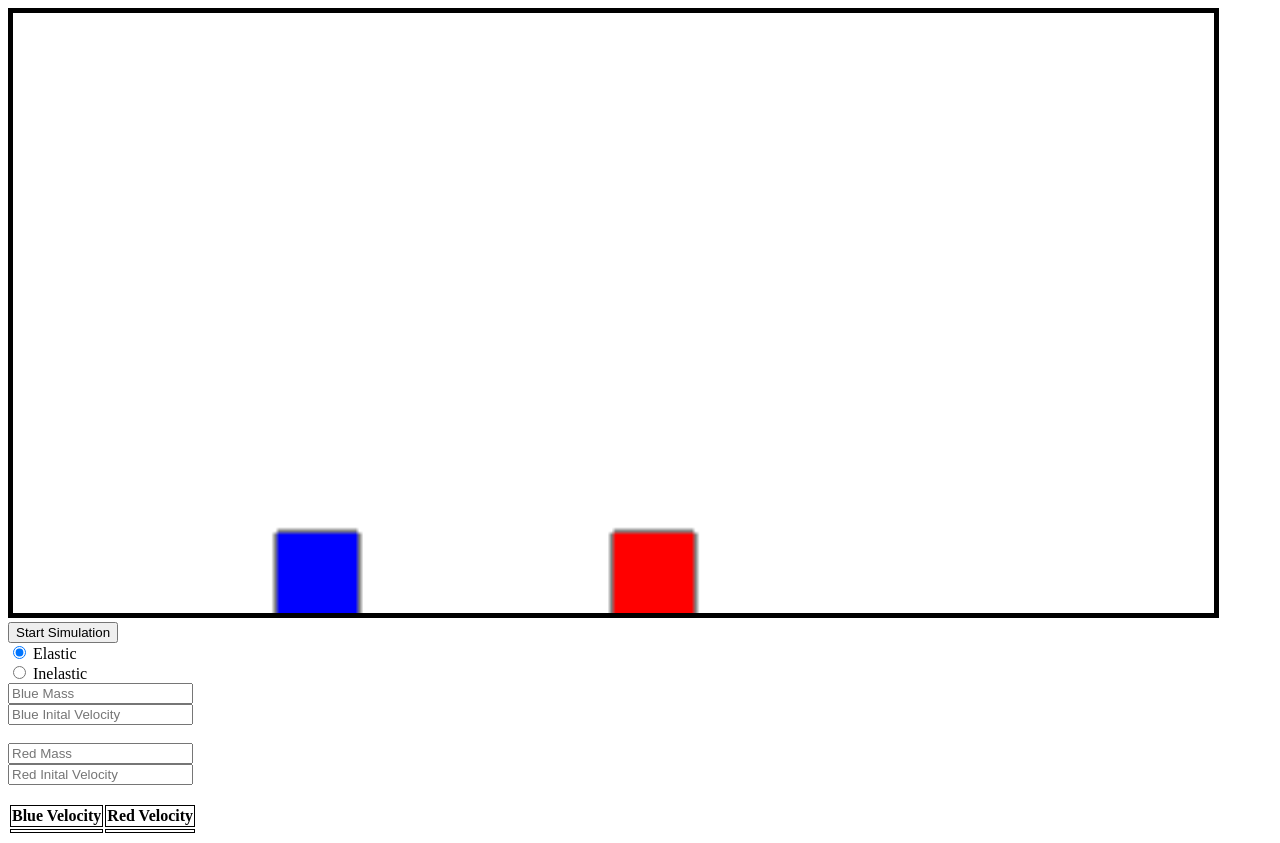
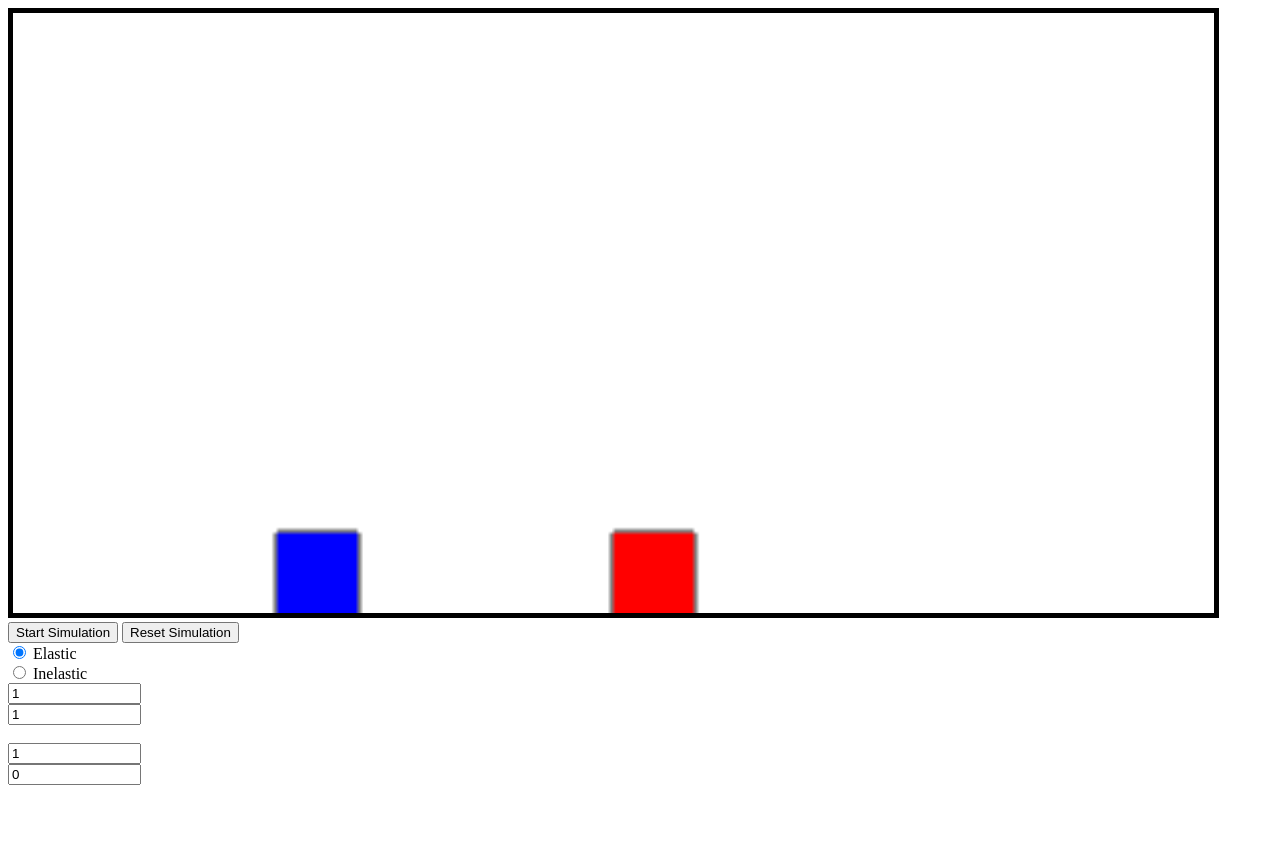
Before and after one commit to Sebgra518/MomentumSim, a plain HTML site: page index.html in a window 1280 px wide. Both pictures are taken after a click on the button "Start Simulation". After the commit the page ends 811 px from the top, so only its background shows below. Drawn offline with Linux system fonts and the light colour scheme.

Commit message:
Added a reset button

```diff
--- a/index.html
+++ b/index.html
@@ -10,7 +10,8 @@
   <body>
     <canvas id="canvas"></canvas>
     <button type="button" onclick="startSimulation()">Start Simulation</button>
-    <br />
+    <button type="button" onclick="resetSimulation()">Reset Simulation</button>
+    <br/>
 
     <!--Radio buttons for Elastic or Inelastic collision-->
     <input type="radio" id="elasticButton" name="momentum" checked="checked" />
@@ -24,21 +25,6 @@
     <input type="number" placeholder="Red Mass" id="redMassInput" name="redMassInput"><br>
     <input type="number" placeholder="Red Inital Velocity" id="redVelocityInput" name="redVelocityInput"><br><br>
 
-
-    <table>
-      <tr>
-        <th>Blue Velocity</th>
-        <th>Red Velocity</th>
-      </tr>
-      <tr>
-        <td id="blueVelocityDisplay"></td>
-        <td id="redVelocityDisplay"></td>
-      </tr>
-    </table>
-
-
-
-
     <script src="script.js"></script>
   </body>
 </html>
--- a/script.js
+++ b/script.js
@@ -4,8 +4,6 @@ var ctx = canvas.getContext("2d");
 var elastic = document.getElementById("elasticButton");
 var inelastic = document.getElementById("inelasticButton");
 
-var block1VelocityDisplay = document.getElementById("blueVelocityDisplay").innerHTML;
-var block2VelocityDisplay = document.getElementById("redVelocityDisplay").innerHTML;
 
 var blueMassInput = document.getElementById("blueMassInput");
 var blueVelocityInput = document.getElementById("blueVelocityInput");
@@ -81,9 +79,13 @@ function startSimulation() {
     block2Mass = 1;
     block1Velocity = 1;
     block2Velocity = 0;
+    blueMassInput.value = 1;
+    blueVelocityInput.value = 1;
+    redMassInput.value = 1;
+    redVelocityInput.value = 0;
   }
 
-  setInterval(function () {
+update1 = setInterval(function () {
     if (checkCollision() && !elastic) {
       finalVelocity =
         (block1Mass * block1Velocity + block2Mass * block2Velocity) /
@@ -110,5 +112,16 @@ function startSimulation() {
   }, 50);
 }
 
+function resetSimulation(){
+
+  block1PosX = 10;
+  block2PosX = 150;
+
+  clearInterval(update1);
+
+  update()
+}
+
+
 drawBlock1();
 drawBlock2();
--- a/styles.css
+++ b/styles.css
@@ -6,6 +6,10 @@ canvas {
   border-style: solid;
 }
 
+input[type=number]{
+  width: 125px;
+}
+
 tr,td,th{
   border-style: solid;
   border-width: 1px;
```
